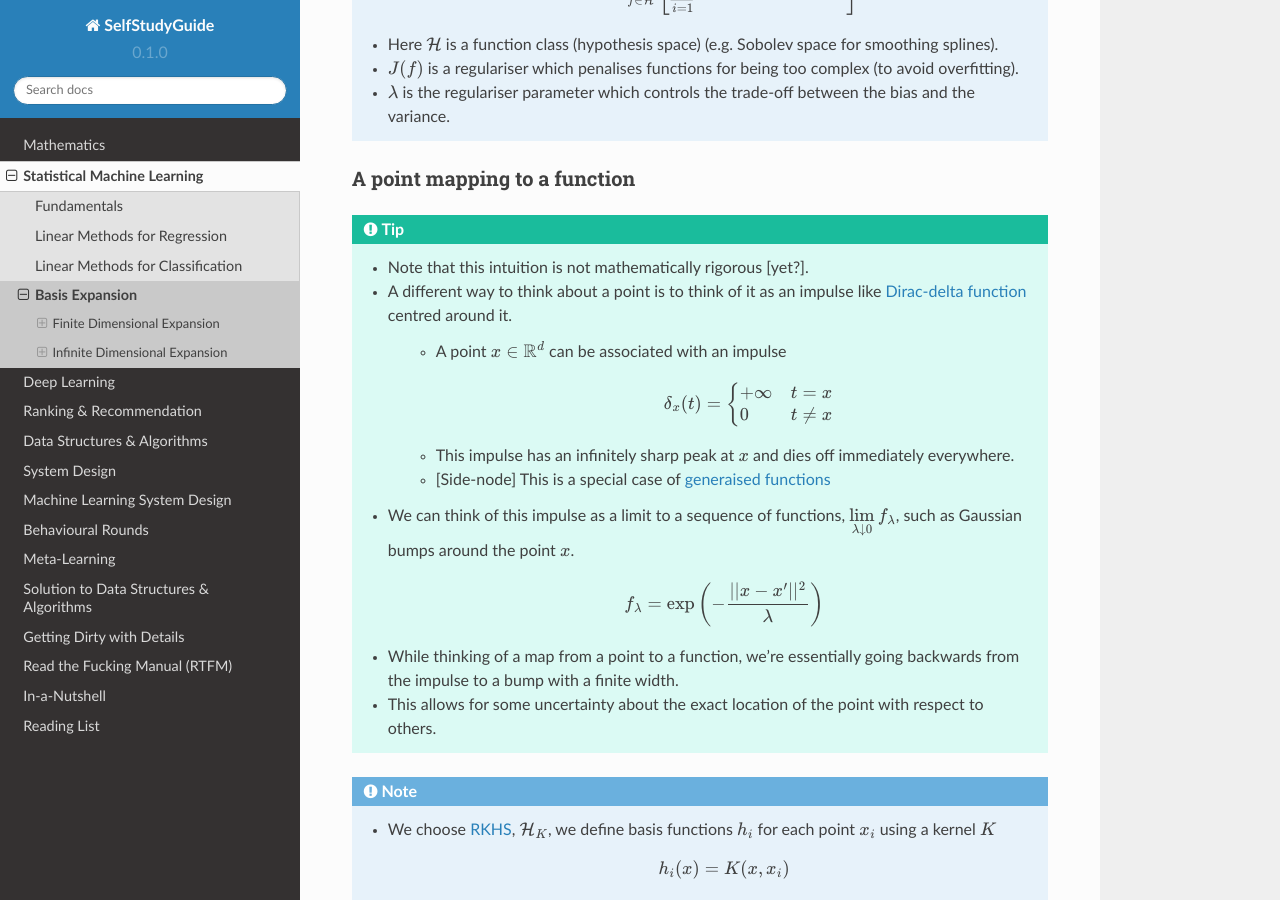
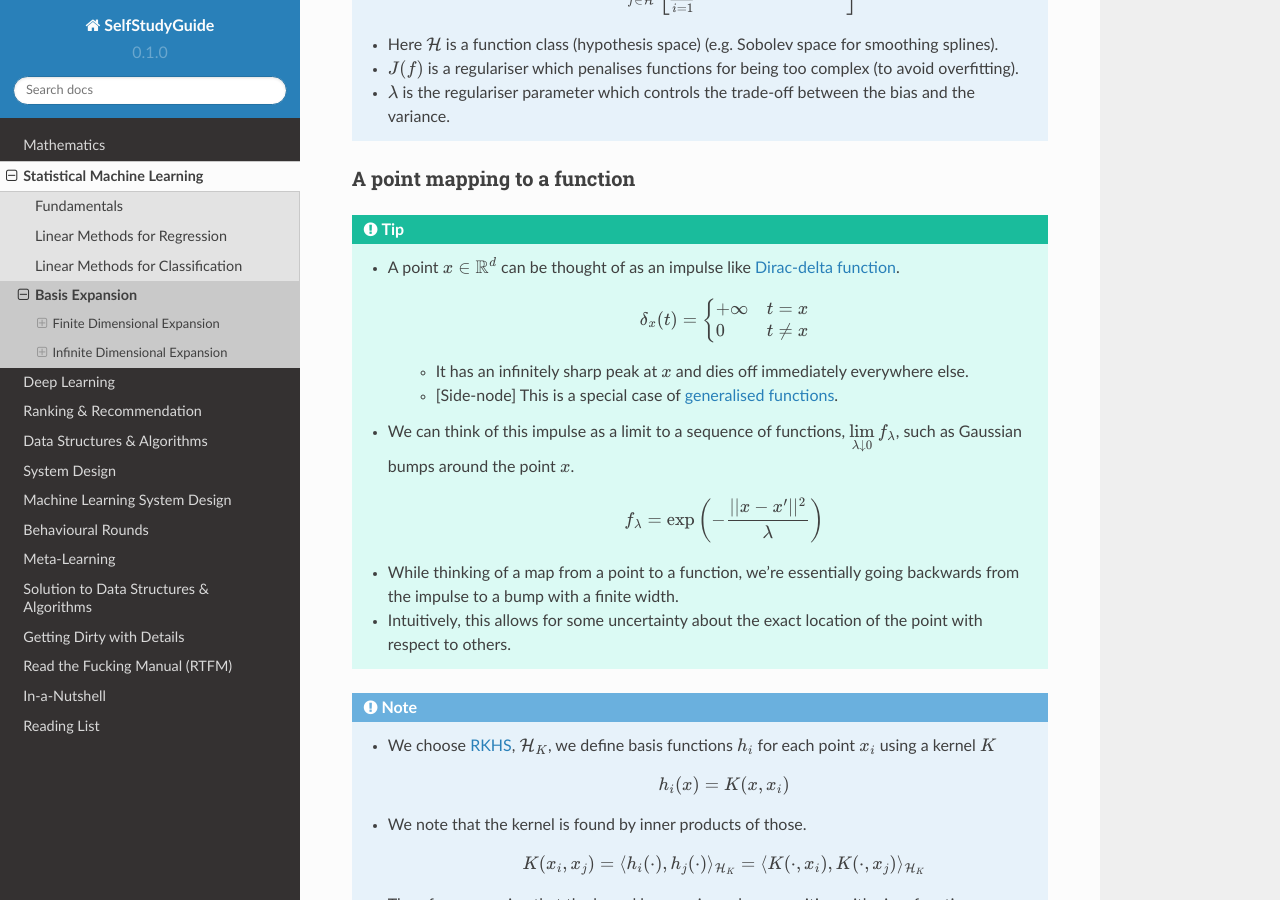
Before and after one commit to uselesstechjunks/leetcode, a Sphinx documentation site: the page built from docs/source/ml/basisexp.rst, in a window 1280 px wide and 900 px high, scrolled down 5224 px. Built offline with Sphinx 7.4.7 and the Read the Docs theme 2.0.0, drawn with Linux system fonts in a browser that asks for light colours.

Commit message:
Update basisexp.rst

```diff
--- a/docs/source/ml/basisexp.rst
+++ b/docs/source/ml/basisexp.rst
@@ -164,19 +164,17 @@ Infinite Dimensional Expansion
 A point mapping to a function
 ==================================================================================
 .. tip::
-	* Note that this intuition is not mathematically rigorous [yet?].
-	* A different way to think about a point is to think of it as an impulse like `Dirac-delta function <https://en.wikipedia.org/wiki/Dirac_delta_function>`_ centred around it.
+	* A point :math:`x\in\mathbb{R}^d` can be thought of as an impulse like `Dirac-delta function <https://en.wikipedia.org/wiki/Dirac_delta_function>`_.
 
-		* A point :math:`x\in\mathbb{R}^d` can be associated with an impulse
+		.. math:: \delta_x(t)=\begin{cases}+\infty & t=x \\ 0 & t\neq x\end{cases}
 
-			.. math:: \delta_x(t)=\begin{cases}+\infty & t=x \\ 0 & t\neq x\end{cases}
-		* This impulse has an infinitely sharp peak at :math:`x` and dies off immediately everywhere.
-		* [Side-node] This is a special case of `generaised functions <https://en.wikipedia.org/wiki/Generalized_function>`_
+		* It has an infinitely sharp peak at :math:`x` and dies off immediately everywhere else.
+		* [Side-node] This is a special case of `generalised functions <https://en.wikipedia.org/wiki/Generalized_function>`_.
 	* We can think of this impulse as a limit to a sequence of functions, :math:`\lim_\limits{\lambda\downarrow 0} f_\lambda`, such as Gaussian bumps around the point :math:`x`.
 
 		.. math:: f_\lambda=\exp\left(-\frac{||x-x'||^2}{\lambda}\right)
 	* While thinking of a map from a point to a function, we're essentially going backwards from the impulse to a bump with a finite width.
-	* This allows for some uncertainty about the exact location of the point with respect to others.
+	* Intuitively, this allows for some uncertainty about the exact location of the point with respect to others.
 
 .. note::
 	* We choose `RKHS <https://en.wikipedia.org/wiki/Reproducing_kernel_Hilbert_space>`_, :math:`\mathcal{H}_K`, we define basis functions :math:`h_i` for each point :math:`x_i` using a kernel :math:`K`
```
